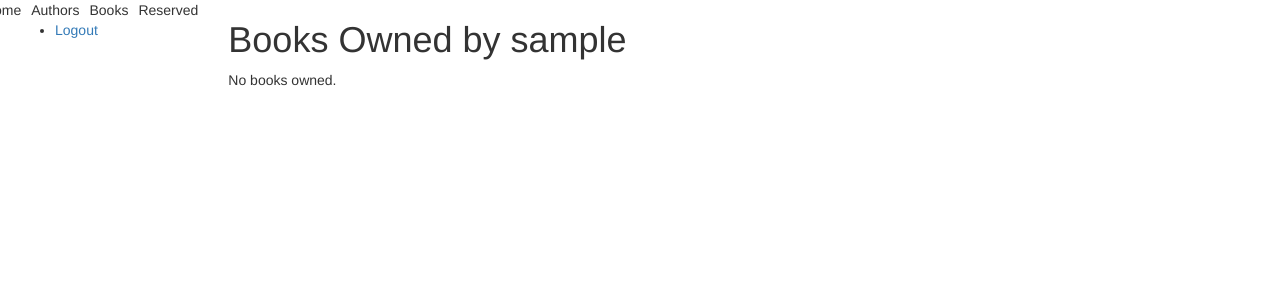
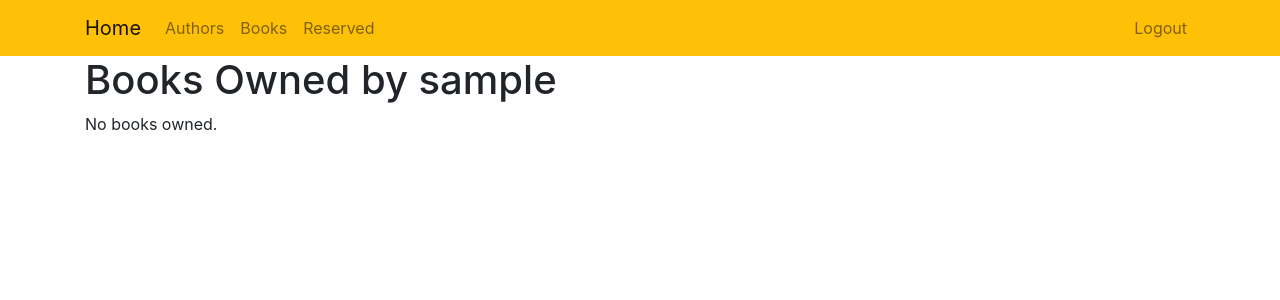
Before and after one commit to NikitaZhukovsky/library-django, a Django app: page /owned-books/ in a window 1280 px wide. Shown: the top 300 px of the page. Run offline with Django 5.2, Linux system fonts and the light colour scheme; the visitor is signed in with stand-in values (Sample User, id 1); data that the repository does not hold is empty; some libraries are stand-ins or nearby versions.

Commit message:
Change base.html and add checks

```diff
--- a/library_django/catalog/templates/base.html
+++ b/library_django/catalog/templates/base.html
@@ -1,32 +1,41 @@
-<!DOCTYPE html>
+{% load static %}
+
+<!doctype html>
 <html lang="en">
 <head>
+    <!-- Required meta tags -->
+    <meta charset="utf-8">
+    <meta name="viewport" content="width=device-width, initial-scale=1, shrink-to-fit=no">
 
-  {% block title %}<title>Local Library</title>{% endblock %}
-  <meta charset="utf-8">
-  <meta name="viewport" content="width=device-width, initial-scale=1">
-  <link rel="stylesheet" href="https://maxcdn.bootstrapcdn.com/bootstrap/3.3.7/css/bootstrap.min.css">
-  <script src="https://ajax.googleapis.com/ajax/libs/jquery/1.12.4/jquery.min.js"></script>
-  <script src="https://maxcdn.bootstrapcdn.com/bootstrap/3.3.7/js/bootstrap.min.js"></script>
+    <!-- Bootstrap CSS -->
+    <link rel="stylesheet" href="https://stackpath.bootstrapcdn.com/bootstrap/4.4.1/css/bootstrap.min.css" integrity="sha384-Vkoo8x4CGsO3+Hhxv8T/Q5PaXtkKtu6ug5TOeNV6gBiFeWPGFN9MuhOf23Q9Ifjh" crossorigin="anonymous">
 
 </head>
-
 <body>
 
-  <div class="container-fluid">
 
-    <div class="row">
-      <div class="col-sm-2">
-      <header>
-    <nav>
-        <ul class="header-nav">
-        <li><a href="{% url 'index' %}">Home</a></li>
-        <li><a href="{% url 'authors' %}">Authors</a></li>
-        <li><a href="{% url 'books' %}">Books</a></li>
-        <li><a href="{% url 'owned_books' %}">Reserved</a></li>
-    </ul>
-  </nav>
-          <ul class="navbar-nav ml-auto">
+<nav class="navbar navbar-expand-md navbar-light bg-warning">
+<div class="container">
+    <a class="navbar-brand" href="{% url 'index' %}">
+        <span>Home</span>
+    </a>
+    <button class="navbar-toggler" type="button" data-toggle="collapse" data-target="#navbarNav" aria-controls="navbarNav" aria-expanded="false" aria-label="Toggle navigation">
+        <span class="navbar-toggler-icon"></span>
+    </button>
+    <div class="collapse navbar-collapse" id="navbarNav">
+    {% if user.is_authenticated %}
+        <ul class="navbar-nav mr-auto">
+                    <a class="nav-link" href="{% url 'authors' %}">Authors</a>
+                <li class="nav-item {{ completed }}">
+                    <a class="nav-link" href="{% url 'books' %}">Books</a>
+                </li>
+                <li class="nav-item {{ create }}">
+                    <a class="nav-link" href="{% url 'owned_books' %}">Reserved</a>
+                </li>
+
+        </ul>
+    {% endif %}
+    <ul class="navbar-nav ml-auto">
             {% if user.is_authenticated %}
                 <li class="nav-item">
                     <a href="{% url 'login_user' %}" onclick="$('#signOutBtn').click()" class="nav-link">Logout</a>
@@ -44,38 +53,18 @@
                 </li>
             {% endif %}
         </ul>
-</header>
-      </div>
-<style>
+    </div>
+</div>
+</nav>
 
-.header-nav {
-    list-style-type: none;
-    margin: 0;
-    padding: 0;
-    display: flex;
-    justify-content: flex-end;
-    text-align: right;
-}
+<div class="container">
+{% block content %}{% endblock %}
+</div>
 
-.header-nav li {
-    margin-left: 10px;
-}
-
-.header-nav li:first-child {
-    margin-left: 0;
-}
-
-.header-nav li a {
-    text-decoration: none;
-    color: #333;
-}
-</style>
-
-      <div class="col-sm-10 ">
-      {% block content %}{% endblock %}
-      </div>
-    </div>
-
-  </div>
+<!-- Optional JavaScript -->
+<!-- jQuery first, then Popper.js, then Bootstrap JS -->
+<script src="https://code.jquery.com/jquery-3.4.1.slim.min.js" integrity="sha384-J6qa4849blE2+poT4WnyKhv5vZF5SrPo0iEjwBvKU7imGFAV0wwj1yYfoRSJoZ+n" crossorigin="anonymous"></script>
+<script src="https://cdn.jsdelivr.net/npm/popper.js@1.16.0/dist/umd/popper.min.js" integrity="sha384-Q6E9RHvbIyZFJoft+2mJbHaEWldlvI9IOYy5n3zV9zzTtmI3UksdQRVvoxMfooAo" crossorigin="anonymous"></script>
+<script src="https://stackpath.bootstrapcdn.com/bootstrap/4.4.1/js/bootstrap.min.js" integrity="sha384-wfSDF2E50Y2D1uUdj0O3uMBJnjuUD4Ih7YwaYd1iqfktj0Uod8GCExl3Og8ifwB6" crossorigin="anonymous"></script>
 </body>
 </html>
--- a/library_django/catalog/templates/reserved_detail.html
+++ b/library_django/catalog/templates/reserved_detail.html
@@ -2,7 +2,7 @@
 
 {% block content %}
   <h1>Books Owned by {{ user.username }}</h1>
-
+{{ message }}
   {% if book_instance %}
     <ul>
       {% for book in book_instance %}
--- a/library_django/catalog/views.py
+++ b/library_django/catalog/views.py
@@ -60,6 +60,11 @@ def owned_books(request):
 
 @login_required
 def reserve_book(request, book_instance_id):
+    has_overdue_books = BookInstance.objects.filter(borrower=request.user, status='On Loan',
+                                                    due_back__lt=timezone.now().date()).exists()
+    if has_overdue_books:
+        return render(request, 'reserved_detail.html',
+                      {'message': 'You have expired books. It is not possible to book a new book.'})
     book_instance = get_object_or_404(BookInstance, id=book_instance_id)
     book_instance.status = 'On Loan'
     book_instance.due_back = timezone.now().date() + timedelta(weeks=2)
```
